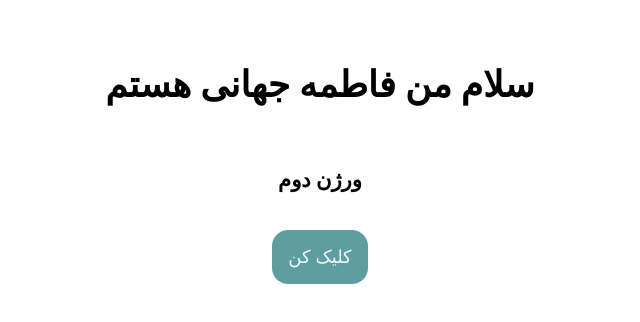
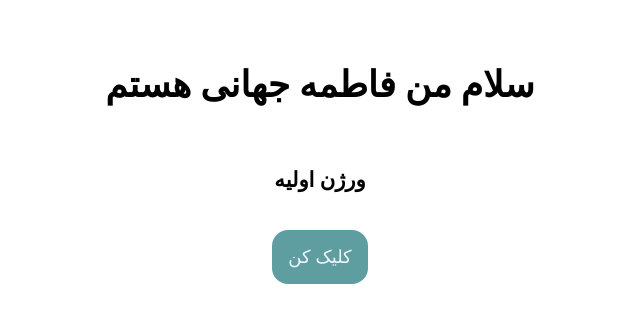
Before and after one commit to Fati0017/student-planner, a plain HTML site: page index.html in a window 1280 px wide. Shown: the full height of the page, 320-960 px from the left. Drawn offline with Linux system fonts and the light colour scheme.

Commit message:
update index

```diff
--- a/index.html
+++ b/index.html
@@ -10,7 +10,7 @@
   <body>
     <div class="container">
       <h1>سلام من فاطمه جهانی هستم</h1>
-      <h3>ورژن دوم</h3>
+      <h3>ورژن اولیه</h3>
       <button class="btn" onclick="show()">کلیک کن</button>
     </div>
   </body>
```
